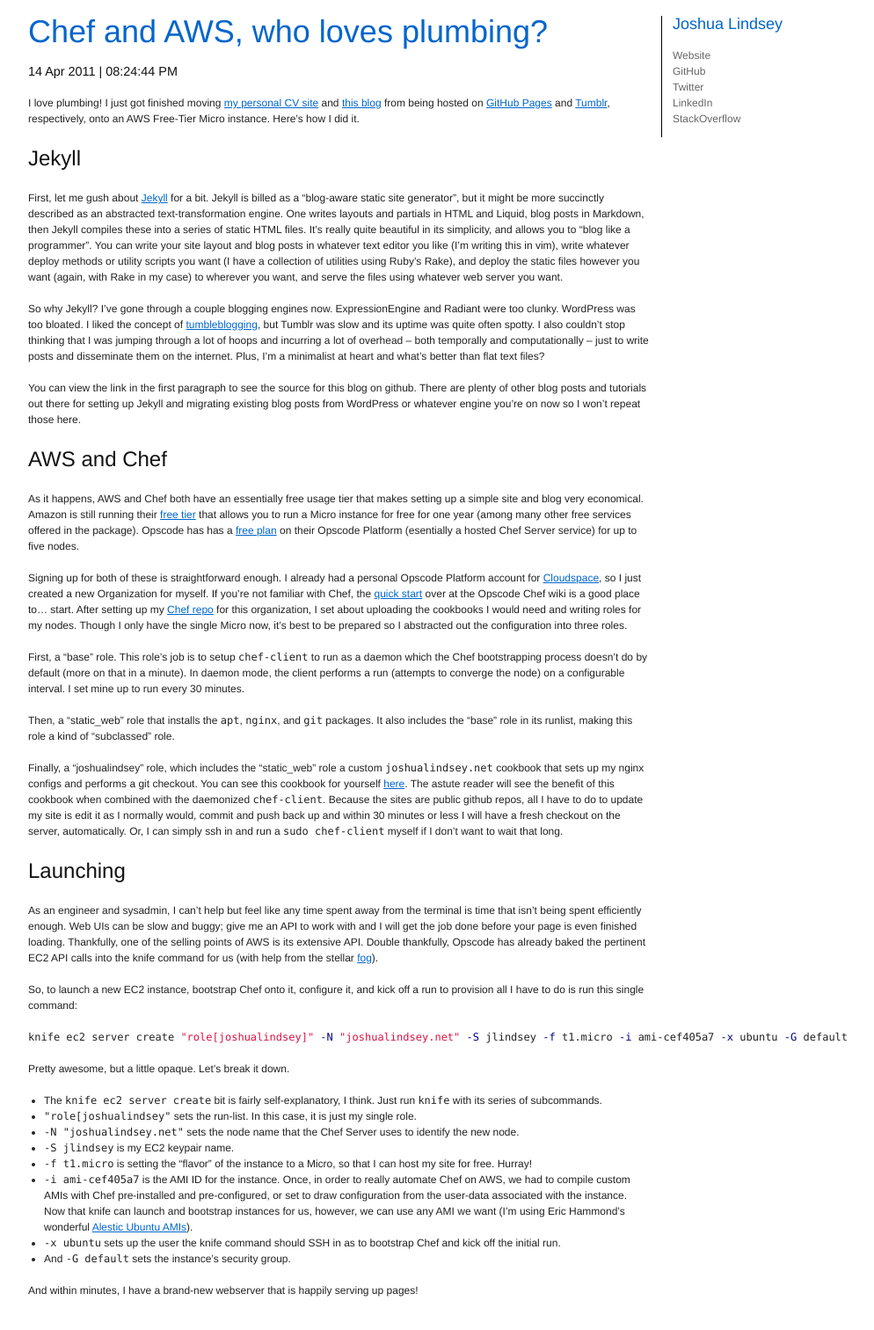
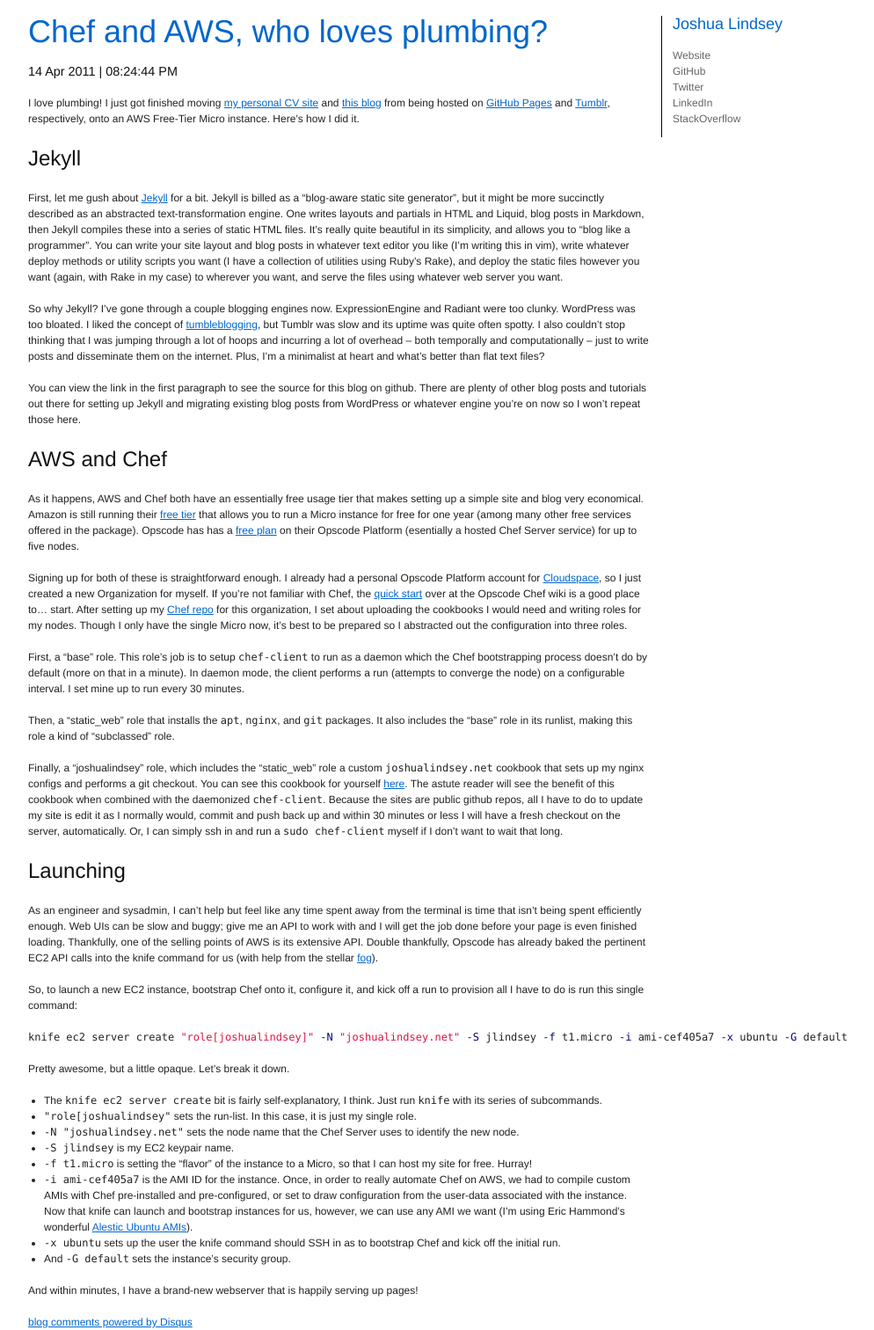
Before and after one commit to jlindsey/blog, a Jekyll site: the page built from _posts/2011-04-14-chef-and-aws-who-loves-plumbing.markdown, in a window 1280 px wide. Shown: the whole page at 88% size, without its empty margins (133-1127 px from the left). Built offline with Jekyll 4.4.1, drawn with Linux system fonts in a browser that asks for light colours; Markdown is read by kramdown in place of the engine named in the settings; comment, search, counter and statistics services are not loaded; some of the changed lines change nothing that is shown.

Commit message:
Add disqus

```diff
--- a/_layouts/post.html
+++ b/_layouts/post.html
@@ -5,3 +5,22 @@
 <h4>{{ page.date | date_to_string }} | {{ page.time }}</h4>
 
 {{ content }}
+
+<div id="disqus_thread"></div>
+<script type="text/javascript">
+    /* * * CONFIGURATION VARIABLES: EDIT BEFORE PASTING INTO YOUR WEBPAGE * * */
+  var disqus_shortname = 'joshualindsey'; // required: replace example with your forum shortname
+
+  // The following are highly recommended additional parameters. Remove the slashes in front to use.
+  var disqus_identifier = '{{ page.url }}';
+  // var disqus_url = 'http://example.com/permalink-to-page.html';
+
+  /* * * DON'T EDIT BELOW THIS LINE * * */
+  (function() {
+   var dsq = document.createElement('script'); dsq.type = 'text/javascript'; dsq.async = true;
+   dsq.src = 'http://' + disqus_shortname + '.disqus.com/embed.js';
+   (document.getElementsByTagName('head')[0] || document.getElementsByTagName('body')[0]).appendChild(dsq);
+   })();
+</script>
+<noscript>Please enable JavaScript to view the <a href="http://disqus.com/?ref_noscript">comments powered by Disqus.</a></noscript>
+<a href="http://disqus.com" class="dsq-brlink">blog comments powered by <span class="logo-disqus">Disqus</span></a>
```
